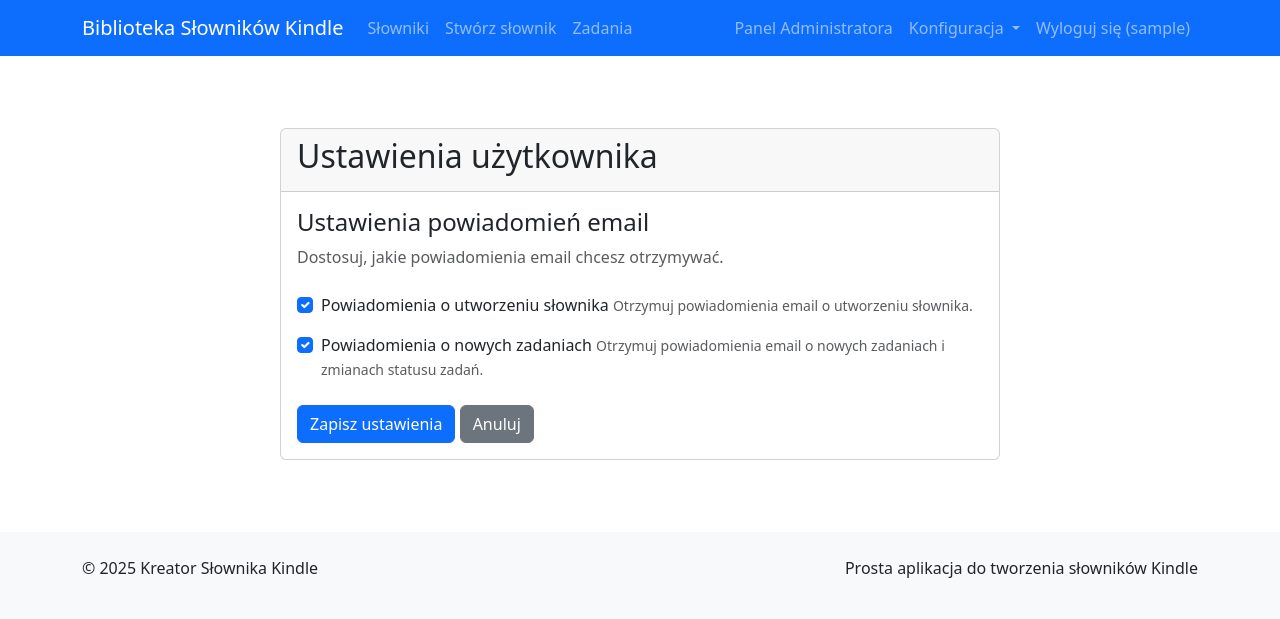
After one commit to MarekWo/kindle_dict, a Django app: page /dictionary/config/user-settings/ in a window 1280 px wide. The commit adds this page. Shown: the top 619 px of the page. Run offline with Django 4.2, Linux system fonts and the light colour scheme; the visitor is signed in with stand-in values (Sample User, id 1); data comes from the database, SQL or seed files in the repository; data that the repository does not hold is empty; parts of the project's set-up code (start-up, migrations or seed data) failed here and were passed over.

Commit message:
Mail notification settings and displaying non-public dictionaries to administrators

```diff
--- a/src/dictionary/forms.py
+++ b/src/dictionary/forms.py
@@ -429,3 +429,16 @@ class DictionaryChangeForm(forms.Form):
             raise forms.ValidationError(_("Musisz albo podać zawartość, albo przesłać plik."))
 
         return cleaned_data
+
+
+class UserSettingsForm(forms.ModelForm):
+    """Form for user settings"""
+
+    class Meta:
+        from .models import UserSettings
+        model = UserSettings
+        fields = ['email_dictionary_notifications', 'email_task_notifications']
+        widgets = {
+            'email_dictionary_notifications': forms.CheckboxInput(attrs={'class': 'form-check-input'}),
+            'email_task_notifications': forms.CheckboxInput(attrs={'class': 'form-check-input'}),
+        }
--- a/src/dictionary/models.py
+++ b/src/dictionary/models.py
@@ -625,3 +625,48 @@ class DictionarySuggestion(models.Model):
             return task
 
         return self.task
+
+
+class UserSettings(models.Model):
+    """Model for user settings"""
+
+    user = models.OneToOneField(
+        settings.AUTH_USER_MODEL,
+        on_delete=models.CASCADE,
+        related_name='settings',
+        verbose_name=_("Użytkownik")
+    )
+
+    # Ustawienia powiadomień email
+    email_dictionary_notifications = models.BooleanField(
+        default=True,
+        verbose_name=_("Powiadomienia o utworzeniu słownika"),
+        help_text=_("Otrzymuj powiadomienia email o utworzeniu słownika.")
+    )
+    email_task_notifications = models.BooleanField(
+        default=True,
+        verbose_name=_("Powiadomienia o nowych zadaniach"),
+        help_text=_("Otrzymuj powiadomienia email o nowych zadaniach i zmianach statusu zadań.")
+    )
+
+    created_at = models.DateTimeField(
+        auto_now_add=True,
+        verbose_name=_("Data utworzenia")
+    )
+    updated_at = models.DateTimeField(
+        auto_now=True,
+        verbose_name=_("Data aktualizacji")
+    )
+
+    class Meta:
+        verbose_name = _("Ustawienia użytkownika")
+        verbose_name_plural = _("Ustawienia użytkowników")
+
+    def __str__(self):
+        return f"Ustawienia użytkownika: {self.user.username}"
+
+    @classmethod
+    def get_for_user(cls, user):
+        """Get or create settings for user"""
+        settings, created = cls.objects.get_or_create(user=user)
+        return settings
--- a/src/dictionary/urls.py
+++ b/src/dictionary/urls.py
@@ -35,6 +35,7 @@ path('tasks/update-dictionary/<uuid:pk>/', views.task_update_dictionary, name='t
     path('config/smtp/', views.SMTPConfigurationView.as_view(), name='smtp_config'),
     path('config/smtp/test/', views.test_smtp_email, name='test_smtp_email'),
     path('config/captcha/', views.CaptchaConfigurationView.as_view(), name='captcha_config'),
+    path('config/user-settings/', views.UserSettingsView.as_view(), name='user_settings'),
 
     # Contact form
     path('contact/', views.ContactMessageCreateView.as_view(), name='contact'),
--- a/src/dictionary/views.py
+++ b/src/dictionary/views.py
@@ -20,10 +20,11 @@ from django.utils import timezone
 from django.conf import settings
 from django.db.models import Count, Q
 
-from .models import Dictionary, DictionarySuggestion, SMTPConfiguration, ContactMessage, CaptchaConfiguration, Task
+from .models import Dictionary, DictionarySuggestion, SMTPConfiguration, ContactMessage, CaptchaConfiguration, Task, UserSettings
 from .forms import (
     DictionaryForm, DictionarySuggestionForm, SMTPConfigurationForm, DictionaryUpdateForm,
-    ContactMessageForm, CaptchaConfigurationForm, TaskForm, TaskStatusForm, DictionaryChangeForm
+    ContactMessageForm, CaptchaConfigurationForm, TaskForm, TaskStatusForm, DictionaryChangeForm,
+    UserSettingsForm
 )
 from .tasks import process_dictionary
 import difflib
@@ -34,20 +35,52 @@ from .email_utils import (
 from .captcha_utils import verify_captcha_response, get_captcha_context, is_captcha_enabled
 
 class DictionaryListView(ListView):
-    """View to display a list of public dictionaries"""
+    """View to display a list of dictionaries"""
     model = Dictionary
     template_name = 'dictionary/list.html'
     context_object_name = 'dictionaries'
 
     def get_queryset(self):
-        """Filter to show only public dictionaries"""
-        return Dictionary.objects.filter(is_public=True, status='completed')
+        """Filter dictionaries based on user permissions"""
+        # Administratorzy widzą wszystkie słowniki, inni użytkownicy tylko publiczne
+        if self.request.user.is_authenticated and (
+            self.request.user.is_superuser or
+            self.request.user.groups.filter(name='Dictionary Admin').exists()
+        ):
+            return Dictionary.objects.filter(status='completed')
+        else:
+            return Dictionary.objects.filter(is_public=True, status='completed')
+
+    def get_context_data(self, **kwargs):
+        """Add additional context data"""
+        context = super().get_context_data(**kwargs)
+        # Dodaj informację, czy użytkownik widzi wszystkie słowniki
+        context['show_all_dictionaries'] = self.request.user.is_authenticated and (
+            self.request.user.is_superuser or
+            self.request.user.groups.filter(name='Dictionary Admin').exists()
+        )
+        return context
 
 class DictionaryDetailView(DetailView):
     """View to display details of a dictionary"""
     model = Dictionary
     template_name = 'dictionary/detail.html'
     context_object_name = 'dictionary'
+
+    def get_object(self, queryset=None):
+        """Get the dictionary object and check permissions"""
+        obj = super().get_object(queryset)
+
+        # Sprawdź, czy słownik jest publiczny lub czy użytkownik ma uprawnienia administratora
+        if not obj.is_public and not (
+            self.request.user.is_authenticated and (
+                self.request.user.is_superuser or
+                self.request.user.groups.filter(name='Dictionary Admin').exists()
+            )
+        ):
+            raise Http404(_("Słownik nie istnieje lub nie masz do niego dostępu."))
+
+        return obj
 
     def get_context_data(self, **kwargs):
         """Add additional data to context"""
@@ -1001,6 +1034,28 @@ class CaptchaConfigurationView(LoginRequiredMixin, UserPassesTestMixin, UpdateVi
         return redirect(self.get_success_url())
 
 
+class UserSettingsView(LoginRequiredMixin, UpdateView):
+    """View to configure user settings"""
+    model = UserSettings
+    form_class = UserSettingsForm
+    template_name = 'dictionary/user_settings.html'
+    success_url = reverse_lazy('dictionary:user_settings')
+
+    def get_object(self, queryset=None):
+        """Get the user settings object for the current user or create a new one if it doesn't exist"""
+        return UserSettings.get_for_user(self.request.user)
+
+    def form_valid(self, form):
+        """Process the form if it's valid"""
+        # Zapisz obiekt
+        self.object = form.save()
+
+        # Show success message
+        messages.success(self.request, _("Ustawienia użytkownika zostały zapisane."))
+
+        return redirect(self.get_success_url())
+
+
 @user_passes_test(lambda u: u.is_superuser)
 def test_smtp_email(request):
     """View to send a test email"""
--- /dev/null
+++ b/src/templates/dictionary/user_settings.html
@@ -0,0 +1,75 @@
+{% extends 'base.html' %}
+{% load i18n %}
+
+{% block title %}{% trans "Ustawienia użytkownika" %} | Kindle Dictionary Creator{% endblock %}
+
+{% block content %}
+<div class="container mt-4">
+    <div class="row">
+        <div class="col-md-8 offset-md-2">
+            <div class="card">
+                <div class="card-header">
+                    <h2>{% trans "Ustawienia użytkownika" %}</h2>
+                </div>
+                <div class="card-body">
+                    {% if messages %}
+                        {% for message in messages %}
+                            <div class="alert alert-{{ message.tags }}">
+                                {{ message }}
+                            </div>
+                        {% endfor %}
+                    {% endif %}
+
+                    <form method="post">
+                        {% csrf_token %}
+
+                        <div class="mb-4">
+                            <h4>{% trans "Ustawienia powiadomień email" %}</h4>
+                            <p class="text-muted">{% trans "Dostosuj, jakie powiadomienia email chcesz otrzymywać." %}</p>
+                        </div>
+
+                        <div class="mb-3 form-check">
+                            {{ form.email_dictionary_notifications }}
+                            <label class="form-check-label" for="{{ form.email_dictionary_notifications.id_for_label }}">
+                                {{ form.email_dictionary_notifications.label }}
+                            </label>
+                            {% if form.email_dictionary_notifications.help_text %}
+                                <small class="form-text text-muted">{{ form.email_dictionary_notifications.help_text }}</small>
+                            {% endif %}
+                            {% if form.email_dictionary_notifications.errors %}
+                                <div class="invalid-feedback d-block">
+                                    {% for error in form.email_dictionary_notifications.errors %}
+                                        {{ error }}
+                                    {% endfor %}
+                                </div>
+                            {% endif %}
+                        </div>
+
+                        <div class="mb-3 form-check">
+                            {{ form.email_task_notifications }}
+                            <label class="form-check-label" for="{{ form.email_task_notifications.id_for_label }}">
+                                {{ form.email_task_notifications.label }}
+                            </label>
+                            {% if form.email_task_notifications.help_text %}
+                                <small class="form-text text-muted">{{ form.email_task_notifications.help_text }}</small>
+                            {% endif %}
+                            {% if form.email_task_notifications.errors %}
+                                <div class="invalid-feedback d-block">
+                                    {% for error in form.email_task_notifications.errors %}
+                                        {{ error }}
+                                    {% endfor %}
+                                </div>
+                            {% endif %}
+                        </div>
+
+                        <div class="mt-4">
+                            <button type="submit" class="btn btn-primary">{% trans "Zapisz ustawienia" %}</button>
+                            <a href="{% url 'home' %}" class="btn btn-secondary">{% trans "Anuluj" %}</a>
+                        </div>
+                    </form>
+                </div>
+            </div>
+        </div>
+    </div>
+</div>
+{% endblock %}
--- a/src/templates/includes/header.html
+++ b/src/templates/includes/header.html
@@ -59,16 +59,25 @@
                         <ul class="dropdown-menu" aria-labelledby="configDropdown">
                             <li><a class="dropdown-item" href="{% url 'dictionary:smtp_config' %}">Konfiguracja SMTP</a></li>
                             <li><a class="dropdown-item" href="{% url 'dictionary:captcha_config' %}">Konfiguracja CAPTCHA</a></li>
+                            <li><a class="dropdown-item" href="{% url 'dictionary:user_settings' %}">Ustawienia użytkownika</a></li>
                         </ul>
                     </li>
                     {% endif %}
+                                        {% if user.is_authenticated and not user.is_superuser %}
                                         <li class="nav-item">
+                                            <a class="nav-link" href="{% url 'dictionary:user_settings' %}">Ustawienia</a>
+                                        </li>
+                                        {% endif %}
+
                                         {% if user.is_authenticated %}
+                                        <li class="nav-item">
                                             <a class="nav-link" href="{% url 'logout' %}">Wyloguj się ({{ user.username }})</a>
+                                        </li>
                                         {% else %}
+                                        <li class="nav-item">
                                             <a class="nav-link" href="{% url 'login' %}">Zaloguj się</a>
+                                        </li>
                                         {% endif %}
-                    </li>
                 </ul>
             </div>
         </div>
```
Also changed, not shown: src/dictionary/admin.py (+20 -1 lines), src/dictionary/email_utils.py (+71 -4 lines), src/templates/dictionary/detail.html (+13 -1 lines), src/templates/dictionary/list.html (+15 -4 lines), src/dictionary/migrations/0014_usersettings.py (added), 1 other file. Lines whose indentation alone changed are shown as unchanged.
